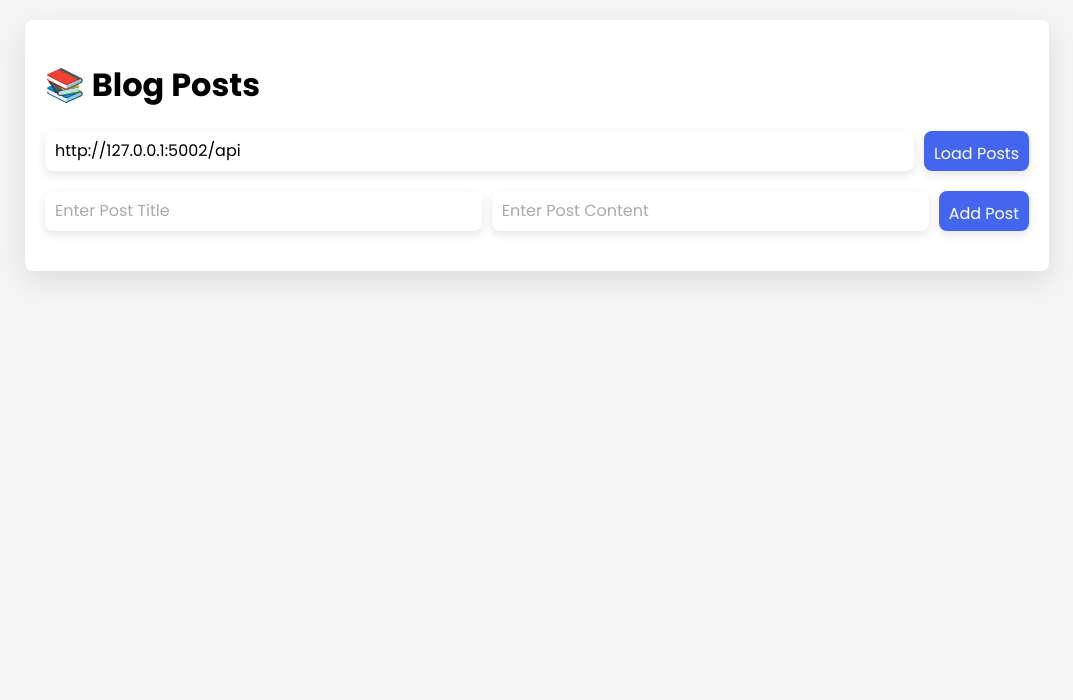
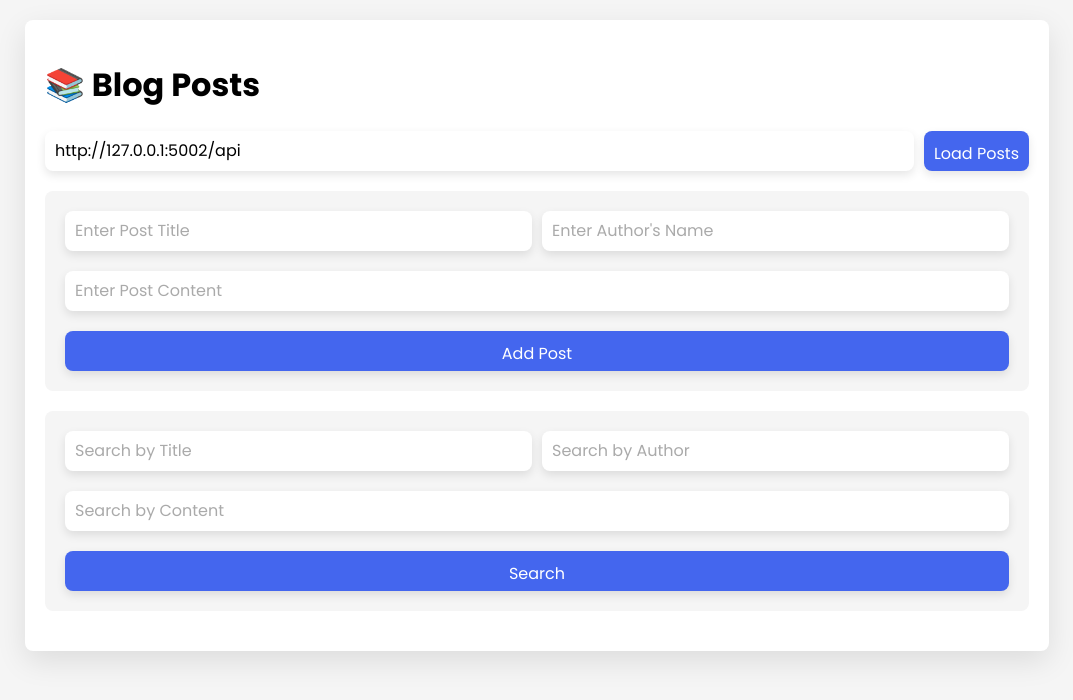
Before and after one commit to aslopianka/Masterblog-Api, a Flask app: template frontend/templates/index.html in a window 1280 px wide. Shown: the top 700 px of the page, without its empty margins (103-1176 px from the left). Run offline with Flask 3, Linux system fonts and the light colour scheme; the template is opened without the code that fills it, so the values that code supplies are empty.

Commit message:
implemented search logic

```diff
--- a/backend/backend_app.py
+++ b/backend/backend_app.py
@@ -18,8 +18,8 @@ app.register_blueprint(swagger_ui_blueprint, url_prefix=SWAGGER_URL)
 
 
 POSTS = [
-    {"id": 1, "title": "First post", "content": "This is the first post."},
-    {"id": 2, "title": "Second post", "content": "This is the second post."},
+    {"id": 1, "title": "First post", "content": "This is the first post.", "author": "John Doe", "date": "2023-01-01"},
+    {"id": 2, "title": "Second post", "content": "This is the second post.", "author": "Jane Doe", "date": "2023-01-01"},
 ]
 
 
@@ -30,10 +30,14 @@ def get_posts():
             "id": max((post['id'] for post in POSTS), default=0) + 1,
             "title": request.json.get('title'),
             "content": request.json.get('content'),
+            "author": request.json.get('author'),
+            "date": request.json.get('date')
         }
 
-        if not new_post or new_post.get('title') is None or new_post.get('content') is None:
-            return jsonify({"error": "Invalid post data"}), 400
+        if (not new_post or new_post.get('title') is None
+                or new_post.get('content') is None)\
+                or new_post.get('author') is None:
+            return jsonify({"error": "Invalid post data. Please add missing data."}), 400
 
         POSTS.append(new_post)
 
@@ -68,6 +72,7 @@ def update_post(post_id):
 
         post['title'] = data.get('title', post['title'])
         post['content'] = data.get('content', post['content'])
+        post['author'] = data.get('author', post['author'])
 
         return jsonify(post), 200
 
@@ -87,18 +92,22 @@ def delete_post(post_id):
 
 
 @app.route('/api/posts/search', methods=['GET'])
-def get_post_by_search():
+def get_posts_by_search():
     title_search = request.args.get('title')
     content_search = request.args.get('content')
+    author_search = request.args.get('author')
+    date_search = request.args.get('date')
 
-    if not title_search and not content_search:
-        return jsonify({"error": "Please provide a title or content you would like to search by."}), 400
+    if not title_search and not content_search and not author_search and not date_search:
+        return jsonify({"error": "Please provide a criteria you would like to search by."}), 400
 
-    matching_post = None
+    matching_posts = []
 
     for post in POSTS:
         title_match = False
         content_match = False
+        author_match = False
+        date_match = False
 
         if title_search and title_search.lower() in post['title'].lower():
             title_match = True
@@ -106,14 +115,19 @@ def get_post_by_search():
         if content_search and content_search.lower() in post['content'].lower():
             content_match = True
 
-        if title_match or content_match:
-            matching_post = post
-            break
+        if author_search and author_search.lower() in post['author'].lower():
+            author_match = True
 
-    if matching_post:
-        return jsonify(matching_post), 200
+        if date_search and date_search.lower() in post['date'].lower():
+            date_match = True
+
+        if title_match or content_match or author_match or date_match:
+            matching_posts.append(post)
+
+    if matching_posts:
+        return jsonify(matching_posts), 200
     else:
-        return jsonify({"error": "Post not found"}), 404
+        return jsonify({"error": "No posts found matching the search"}), 404
 
 
 if __name__ == '__main__':
--- a/frontend/static/main.js
+++ b/frontend/static/main.js
@@ -27,7 +27,7 @@ function loadPosts() {
             data.forEach(post => {
                 const postDiv = document.createElement('div');
                 postDiv.className = 'post';
-                postDiv.innerHTML = `<h2>${post.title}</h2><p>${post.content}</p>
+                postDiv.innerHTML = `<h2>${post.title}</h2><p><strong>Author: ${post.author}</strong></p><p>${post.content}</p>
                 <button onclick="deletePost(${post.id})">Delete</button>`;
                 postContainer.appendChild(postDiv);
             });
@@ -35,18 +35,57 @@ function loadPosts() {
         .catch(error => console.error('Error:', error));  // If an error occurs, log it to the console
 }
 
+// Function to search for posts based on the input value
+ function searchPosts() {
+     var baseUrl = document.getElementById('api-base-url').value;
+
+     var title = document.getElementById('search-title').value;
+     var author = document.getElementById('search-author').value;
+     var content = document.getElementById('search-content').value;
+
+     // Build the query string safely — only include fields that were filled in
+     const params = new URLSearchParams();
+     if (title) params.append('title', title);
+     if (author) params.append('author', author);
+     if (content) params.append('content', content);
+
+     fetch(baseUrl + '/posts/search?' + params.toString())
+         .then(response => response.json())
+         .then(data => {
+             const postContainer = document.getElementById('post-container');
+             postContainer.innerHTML = '';
+
+             // The backend returns an error object (not an array) when nothing matches
+             if (!Array.isArray(data)) {
+                 postContainer.innerHTML = `<p>${data.error}</p>`;
+                 return;
+             }
+
+             data.forEach(post => {
+                 const postDiv = document.createElement('div');
+                 postDiv.className = 'post';
+                 postDiv.innerHTML = `<h2>${post.title}</h2><p><strong>Author:${post.author}</strong></p><p>${post.content}</p>
+                 <button onclick="deletePost(${post.id})">Delete</button>`;
+                 postContainer.appendChild(postDiv);
+             });
+         })
+         .catch(error => console.error('Error:', error));
+
+ }
+
 // Function to send a POST request to the API to add a new post
 function addPost() {
     // Retrieve the values from the input fields
     var baseUrl = document.getElementById('api-base-url').value;
     var postTitle = document.getElementById('post-title').value;
     var postContent = document.getElementById('post-content').value;
+    var postAuthor = document.getElementById('post-author').value;
 
     // Use the Fetch API to send a POST request to the /posts endpoint
     fetch(baseUrl + '/posts', {
         method: 'POST',
         headers: { 'Content-Type': 'application/json' },
-        body: JSON.stringify({ title: postTitle, content: postContent })
+        body: JSON.stringify({ title: postTitle, content: postContent, author: postAuthor })
     })
     .then(response => response.json())  // Parse the JSON data from the response
     .then(post => {
--- a/frontend/static/styles.css
+++ b/frontend/static/styles.css
@@ -20,9 +20,12 @@ body {
 }
 
 .input-field {
+    margin-bottom: 20px;
     display: flex;
-    align-items: center;
-    margin-bottom: 20px;
+}
+
+.header-controls input {
+    margin-right: 10px;
 }
 
 .input-field input,
@@ -38,7 +41,6 @@ body {
 
 .input-field input {
     flex-grow: 1;
-    margin-right: 10px;
 }
 
 .input-field input::placeholder {
@@ -61,6 +63,31 @@ body {
     margin-bottom: 20px;
     padding: 20px;
     position: relative;
+}
+
+.add-post-container,
+.search-container {
+    border-radius: 8px;
+    background-color: #f5f5f5;
+    margin-bottom: 20px;
+    padding: 20px;
+    display: flex;
+    flex-direction: column;
+    gap: 20px;
+}
+
+.add-post-container input,
+.search-container input {
+    width: 100%;
+}
+
+.input-row {
+    display: flex;
+    gap: 10px;
+}
+
+.input-row input {
+    flex: 1;
 }
 
 .post h2 {
@@ -89,3 +116,19 @@ body {
 .post button:hover {
     background-color: #cc0000;
 }
+
+@media (max-width: 600px) {
+    .container {
+        width: 95%;
+    }
+
+    .header-controls,
+    .input-row {
+        flex-direction: column;
+    }
+
+    .header-controls input {
+        margin-right: 0;
+        margin-bottom: 10px;
+    }
+}
--- a/frontend/templates/index.html
+++ b/frontend/templates/index.html
@@ -10,15 +10,28 @@
 <body>
     <div class="container">
         <h1>📚 Blog Posts</h1>
-        <div class="input-field">
+        <div class="input-field header-controls">
             <input type="text" id="api-base-url" placeholder="Enter API Base URL" value="http://127.0.0.1:5002/api">
             <button onclick="loadPosts()">Load Posts</button>
         </div>
-        <div class="input-field">
-            <input type="text" id="post-title" placeholder="Enter Post Title">
-            <input type="text" id="post-content" placeholder="Enter Post Content">
+            <div class="input-field add-post-container">
+                <div class="input-row">
+                    <input type="text" id="post-title" placeholder="Enter Post Title">
+                    <input type="text" id="post-author" placeholder="Enter Author's Name">
+                </div>
+                <input type="text" id="post-content" placeholder="Enter Post Content">
             <button onclick="addPost()">Add Post</button>
         </div>
+
+            <div class="input-field search-container">
+                <div class="input-row">
+                    <input type="text" id="search-title" placeholder="Search by Title">
+                    <input type="text" id="search-author" placeholder="Search by Author">
+                </div>
+                <input type="text" id="search-content" placeholder="Search by Content">
+            <button onclick="searchPosts()">Search</button>
+        </div>
+
         <div id="post-container">
             <!-- Blog posts will be inserted here by JavaScript -->
         </div>
```
